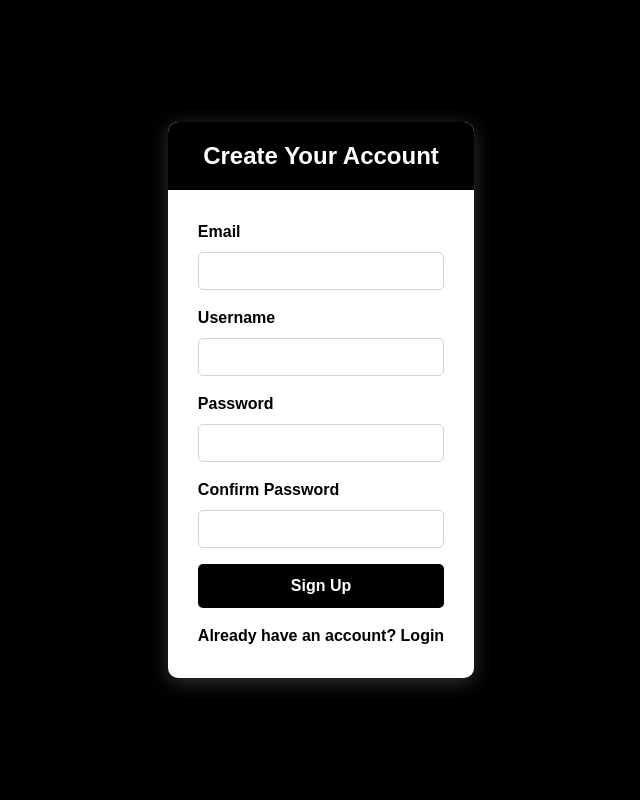
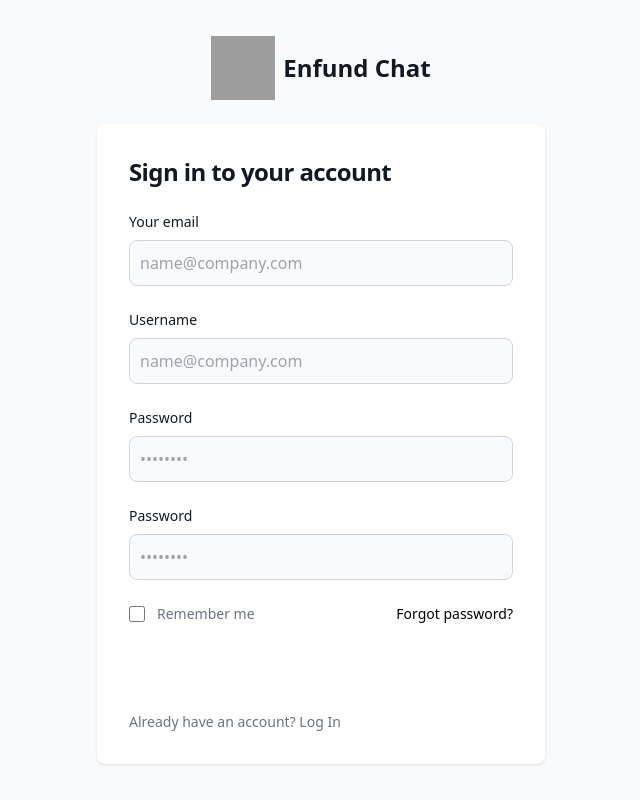
Before and after one commit to PuruPanda1/Simple_chat, a Django app: page /signup/ in a window 1280 px wide. Shown: the whole page, without its empty margins (319-959 px from the left). Run offline with Django 5.2, Linux system fonts and the light colour scheme; some libraries are stand-ins or nearby versions; grey boxes are pictures that could not be loaded.

Commit message:
Updated Login and Signup pages

```diff
--- a/chat_app/templates/signup.html
+++ b/chat_app/templates/signup.html
@@ -1,127 +1,92 @@
 <!DOCTYPE html>
 <html lang="en">
+
 <head>
     <meta charset="UTF-8">
     <meta name="viewport" content="width=device-width, initial-scale=1.0">
     <title>Signup Page</title>
-    <link href="https://maxcdn.bootstrapcdn.com/bootstrap/4.5.2/css/bootstrap.min.css" rel="stylesheet">
-    <style>
-        body {
-            background: #000;
-            font-family: 'Arial', sans-serif;
-            color: #fff;
-            height: 100vh;
-            display: flex;
-            align-items: center;
-            justify-content: center;
-            animation: fadeIn 1s ease-in-out;
-        }
-        .signup-container {
-            max-width: 50%;
-            background: #fff;
-            border-radius: 10px;
-            box-shadow: 0 4px 20px rgba(255, 255, 255, 0.2);
-            overflow: hidden;
-            animation: slideIn 1s ease-in-out;
-        }
-        .signup-header {
-            background: #000;
-            color: #fff;
-            padding: 20px;
-            text-align: center;
-        }
-        .signup-header h2 {
-            margin: 0;
-            font-size: 24px;
-            font-weight: bold;
-        }
-        .signup-form {
-            padding: 30px;
-        }
-        .form-group label {
-            color: #000;
-            font-weight: bold;
-        }
-        .form-control {
-            border-radius: 5px;
-        }
-        .btn-primary {
-            background-color: #000;
-            border: none;
-            padding: 10px;
-            font-size: 16px;
-            font-weight: bold;
-            border-radius: 5px;
-            transition: background-color 0.3s, transform 0.3s;
-        }
-        .btn-primary:hover {
-            background-color: #333;
-            transform: scale(1.05);
-        }
-        .link a {
-            color: #000;
-            font-weight: bold;
-        }
-        .link a:hover {
-            text-decoration: underline;
-        }
-        @keyframes fadeIn {
-            from { opacity: 0; }
-            to { opacity: 1; }
-        }
-        @keyframes slideIn {
-            from { transform: translateY(-50px); }
-            to { transform: translateY(0); }
-        }
-    </style>
+    <script src="https://cdn.tailwindcss.com"></script>
 </head>
+
 <body>
+    <section class="bg-gray-50 dark:bg-gray-900">
+        <div class="flex flex-col items-center justify-center px-6 py-8 mx-auto md:h-screen lg:py-0">
+            <a href="#" class="flex items-center mb-6 text-2xl font-semibold text-gray-900 dark:text-white">
+                <img class="w-16 h-16 mr-2"
+                    src="https://png.pngtree.com/png-vector/20191129/ourlarge/pngtree-chat-icon-blue-vector--discussion-icon-png-image_2047530.jpg"
+                    alt="logo">
+                Enfund Chat
+            </a>
+            <div
+                class="w-full bg-white rounded-lg shadow dark:border md:mt-0 sm:max-w-md xl:p-0 dark:bg-gray-800 dark:border-gray-700">
+                <div class="p-6 space-y-4 md:space-y-6 sm:p-8">
+                    <h1
+                        class="text-xl font-bold leading-tight tracking-tight text-gray-900 md:text-2xl dark:text-white">
+                        Sign in to your account
+                    </h1>
+                    <form class="space-y-4 md:space-y-6" action="{% url 'signup' %}" method="POST">
+                        {% csrf_token %}
 
-    <div class="signup-container">
-        <div class="signup-header">
-            <h2>Create Your Account</h2>
+                        <div>
+                            <label for="email" class="block mb-2 text-sm font-medium text-gray-900 dark:text-white">Your
+                                email</label>
+                            <input type="email" name="email" id="email"
+                                class="bg-gray-50 border border-gray-300 text-gray-900 rounded-lg focus:ring-primary-600 focus:border-primary-600 block w-full p-2.5 dark:bg-gray-700 dark:border-gray-600 dark:placeholder-gray-400 dark:text-white dark:focus:ring-blue-500 dark:focus:border-blue-500"
+                                placeholder="name@company.com" required="">
                         </div>
-        <div class="signup-form">
-            {% if messages %}
-                <div class="container">
-                    {% for message in messages %}
-                        <div class="alert alert-{{ message.tags }} alert-dismissible fade show" role="alert">
-                            {{ message }}
-                            <button type="button" class="close" data-dismiss="alert" aria-label="Close">
-                                <span aria-hidden="true">&times;</span>
-                            </button>
+                        <div>
+                            <label for="username"
+                                class="block mb-2 text-sm font-medium text-gray-900 dark:text-white">Username</label>
+                            <input type="text" name="username" id="username"
+                                class="bg-gray-50 border border-gray-300 text-gray-900 rounded-lg focus:ring-primary-600 focus:border-primary-600 block w-full p-2.5 dark:bg-gray-700 dark:border-gray-600 dark:placeholder-gray-400 dark:text-white dark:focus:ring-blue-500 dark:focus:border-blue-500"
+                                placeholder="name@company.com" required="">
                         </div>
-                    {% endfor %}
+                        <div>
+                            <label for="password"
+                                class="block mb-2 text-sm font-medium text-gray-900 dark:text-white">Password</label>
+                            <input type="password" name="password" id="password" placeholder="••••••••"
+                                class="bg-gray-50 border border-gray-300 text-gray-900 rounded-lg focus:ring-primary-600 focus:border-primary-600 block w-full p-2.5 dark:bg-gray-700 dark:border-gray-600 dark:placeholder-gray-400 dark:text-white dark:focus:ring-blue-500 dark:focus:border-blue-500"
+                                required="">
                         </div>
-            {% endif %}
-            <form action="{% url 'signup' %}" method="POST">
-                {% csrf_token %}
-                <div class="form-group">
-                    <label for="email">Email</label>
-                    <input type="email" class="form-control" id="email" name="email" required>
+                        <div>
+                            <label for="confirm_password"
+                                class="block mb-2 text-sm font-medium text-gray-900 dark:text-white">Password</label>
+                            <input type="password" name="confirm_password" id="confirm_password" placeholder="••••••••"
+                                class="bg-gray-50 border border-gray-300 text-gray-900 rounded-lg focus:ring-primary-600 focus:border-primary-600 block w-full p-2.5 dark:bg-gray-700 dark:border-gray-600 dark:placeholder-gray-400 dark:text-white dark:focus:ring-blue-500 dark:focus:border-blue-500"
+                                required="">
                         </div>
-                <div class="form-group">
-                    <label for="username">Username</label>
-                    <input type="text" class="form-control" id="username" name="username" required>
+                        <div class="flex items-center justify-between">
+                            <div class="flex items-start">
+                                <div class="flex items-center h-5">
+                                    <input id="remember" aria-describedby="remember" type="checkbox"
+                                        class="w-4 h-4 border border-gray-300 rounded bg-gray-50 focus:ring-3 focus:ring-primary-300 dark:bg-gray-700 dark:border-gray-600 dark:focus:ring-primary-600 dark:ring-offset-gray-800"
+                                        required="">
                                 </div>
-                <div class="form-group">
-                    <label for="password">Password</label>
-                    <input type="password" class="form-control" id="password" name="password" required>
+                                <div class="ml-3 text-sm">
+                                    <label for="remember" class="text-gray-500 dark:text-gray-300">Remember
+                                        me</label>
                                 </div>
-                <div class="form-group">
-                    <label for="confirm_password">Confirm Password</label>
-                    <input type="password" class="form-control" id="confirm_password" name="confirm_password" required>
                             </div>
-                <button type="submit" class="btn btn-primary btn-block">Sign Up</button>
+                            <a href="#"
+                                class="text-sm font-medium text-primary-600 hover:underline dark:text-primary-500">Forgot
+                                password?</a>
+                        </div>
+                        <button type="submit"
+                            class="w-full text-white bg-primary-600 hover:bg-primary-700 focus:ring-4 focus:outline-none focus:ring-primary-300 font-medium rounded-lg text-sm px-5 py-2.5 text-center dark:bg-primary-600 dark:hover:bg-primary-700 dark:focus:ring-primary-800">Sign
+                            in</button>
+                        <p class="text-sm font-light text-gray-500 dark:text-gray-400">
+                            Already have an account? <a href="/"
+                                class="font-medium text-primary-600 hover:underline dark:text-primary-500">Log
+                                In</a>
+                        </p>
                     </form>
-            <div class="text-center link mt-3">
-                <a href="/">Already have an account? Login</a>
                 </div>
             </div>
         </div>
+    </section>
 
     <script src="https://code.jquery.com/jquery-3.5.1.slim.min.js"></script>
     <script src="https://cdn.jsdelivr.net/npm/@popperjs/core@2.9.3/dist/umd/popper.min.js"></script>
-    <script src="https://stackpath.bootstrapcdn.com/bootstrap/4.5.2/js/bootstrap.min.js"></script>
 </body>
+
 </html>
```
Also changed, not shown: chat_app/chat/views.py (+4 -4 lines), chat_app/templates/base.html (deleted, +0 -199 lines), chat_app/templates/login.html (+46 -63 lines), chat_app/db.sqlite3. Lines whose indentation alone changed are shown as unchanged.
